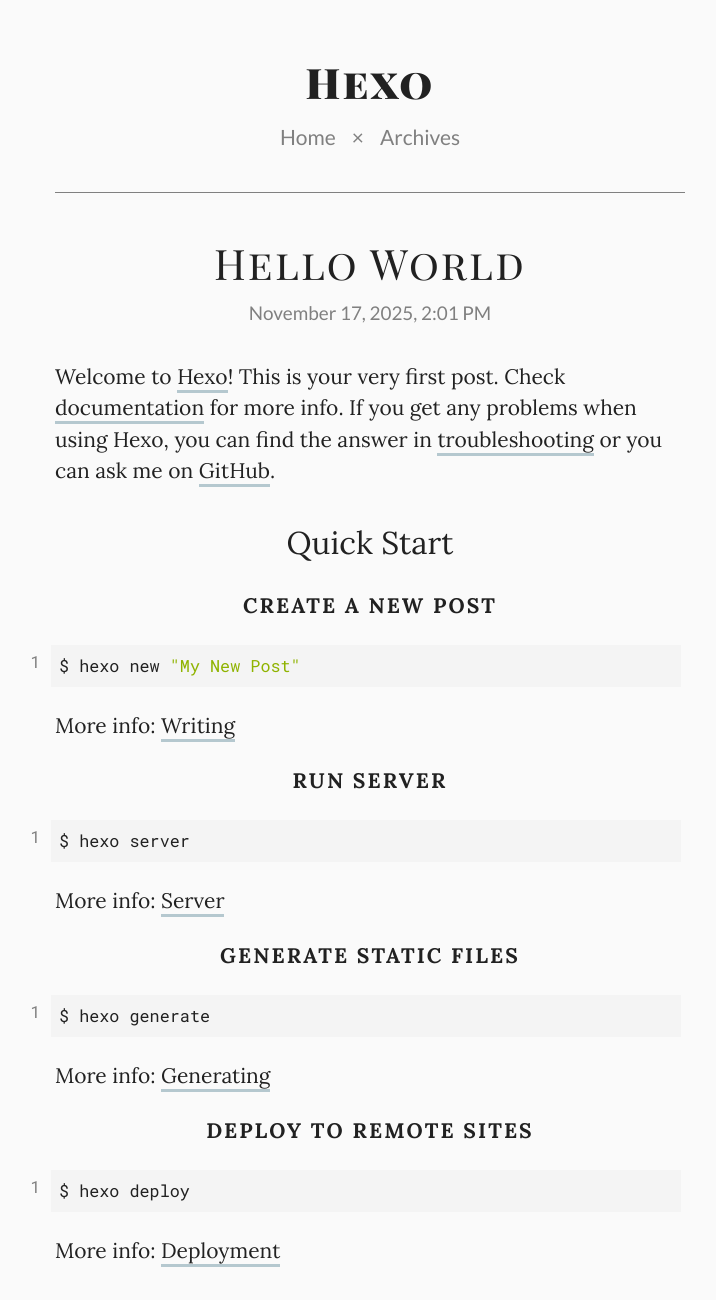
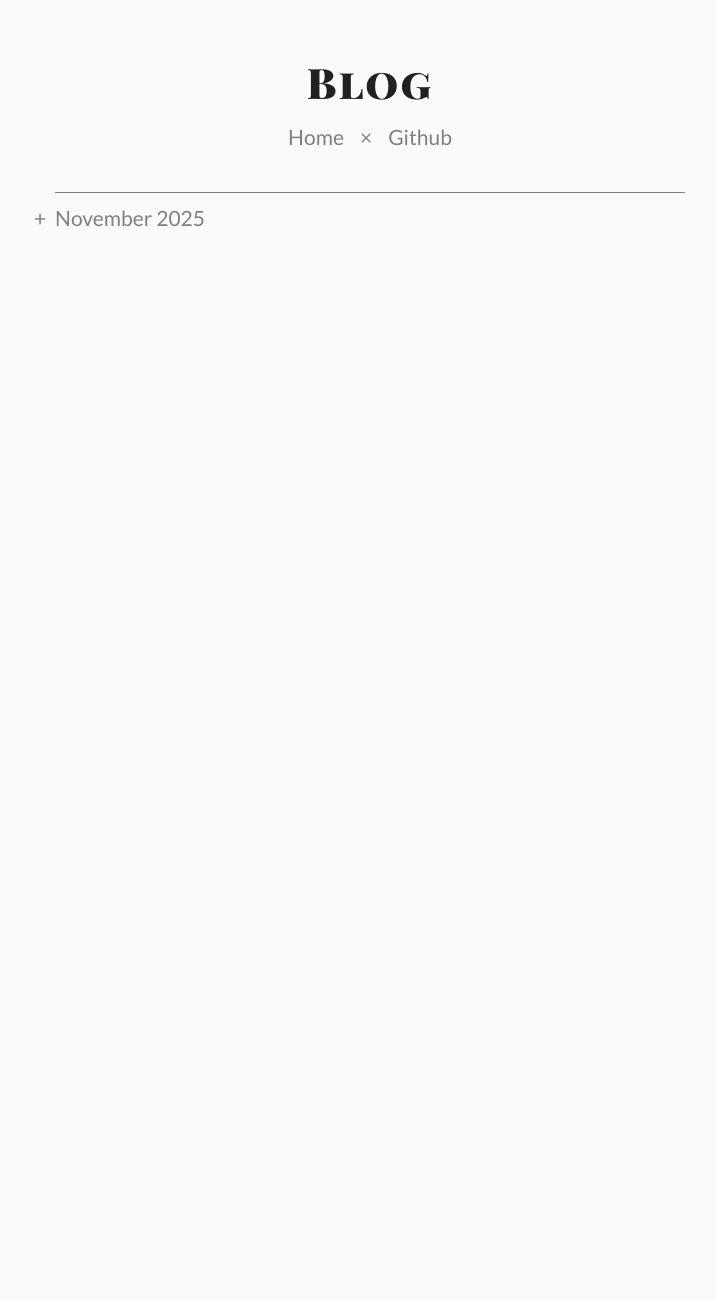
Before and after one commit to 105309530/105309530.github.io, a plain HTML site: page index.html in a window 1280 px wide. Shown: the part 40-1340 px from the top of the page, without its empty margins (270-986 px from the left). After the commit the page ends 848 px from the top, so only its background shows below. Drawn offline with Linux system fonts and the light colour scheme.

Commit message:
Site updated: 2025-11-17 16:30:53

```diff
--- a/index.html
+++ b/index.html
@@ -3,7 +3,7 @@
 <head>
   <meta charset="utf-8">
 
-  <title>Hexo</title>
+  <title>Blog</title>
   <meta name="viewport" content="width=device-width, initial-scale=1, maximum-scale=1">
 
 
@@ -16,18 +16,18 @@
 
 
   <meta property="og:type" content="website">
-<meta property="og:title" content="Hexo">
+<meta property="og:title" content="Blog">
 <meta property="og:url" content="http://example.com/index.html">
-<meta property="og:site_name" content="Hexo">
+<meta property="og:site_name" content="Blog">
 <meta property="og:locale" content="en_US">
-<meta property="article:author" content="John Doe">
+<meta property="article:author" content="Bazinga">
 <meta name="twitter:card" content="summary"><meta name="generator" content="Hexo 7.3.0"></head>
 
 <body>
   <div id="wrapper">
     <header id="header">
   <h1 id="title">
-    <a href="/">Hexo</a>
+    <a href="/">Blog</a>
   </h1>
   <nav>
 
@@ -38,7 +38,7 @@
 
         <span class="nav-spacer">×</span>
 
-      <a class="nav-link" href="/archives">Archives</a>
+      <a class="nav-link" target="_blank" rel="noopener" href="https://github.com/105309530">Github</a>
 
 
   </nav>
@@ -47,51 +47,40 @@
     <div id="content">
 
 
-    <article id="post-hello-world" class="article article-type-post" itemprop="blogPost" itemscope>
-  <div class="article-inner">
-
-      <header class="article-header">
 
 
-    <h2 class="article-title" itemprop="name">
+
+
+
+
+
+
+      <section class="archives-wrap">
+        <input class="hidden-input" type="checkbox" name="expand" id="expand1">
+        <label class="month" for="expand1">November 2025</label>
+        <div class="archives hidden">
+
+    <article class="archive-article archive-type-post">
+  <div class="archive-article-inner">
+    <header class="archive-article-header">
+      <time class="archive-article-date" datetime="2025-11-17T06:01:36.781Z" itemprop="datePublished">17</time>
+
+
+
+    <h2 class="archive-article-title" itemprop="name">
       <a href="/2025/11/17/hello-world/">Hello World</a>
 
     </h2>
 
 
 
-        <div class="article-meta">
-          <time class="article-date" datetime="2025-11-17T06:01:36.781Z" itemprop="datePublished">November 17, 2025, 2:01 PM</time>
-
-
-        </div>
-      </header>
-
-    <div class="article-entry" itemprop="articleBody">
-
-
-        <p>Welcome to <a target="_blank" rel="noopener" href="https://hexo.io/">Hexo</a>! This is your very first post. Check <a target="_blank" rel="noopener" href="https://hexo.io/docs/">documentation</a> for more info. If you get any problems when using Hexo, you can find the answer in <a target="_blank" rel="noopener" href="https://hexo.io/docs/troubleshooting.html">troubleshooting</a> or you can ask me on <a target="_blank" rel="noopener" href="https://github.com/hexojs/hexo/issues">GitHub</a>.</p>
-<h2 id="Quick-Start"><a href="#Quick-Start" class="headerlink" title="Quick Start"></a>Quick Start</h2><h3 id="Create-a-new-post"><a href="#Create-a-new-post" class="headerlink" title="Create a new post"></a>Create a new post</h3><figure class="highlight bash"><table><tr><td class="gutter"><pre><span class="line">1</span><br></pre></td><td class="code"><pre><span class="line">$ hexo new <span class="string">&quot;My New Post&quot;</span></span><br></pre></td></tr></table></figure>
-
-<p>More info: <a target="_blank" rel="noopener" href="https://hexo.io/docs/writing.html">Writing</a></p>
-<h3 id="Run-server"><a href="#Run-server" class="headerlink" title="Run server"></a>Run server</h3><figure class="highlight bash"><table><tr><td class="gutter"><pre><span class="line">1</span><br></pre></td><td class="code"><pre><span class="line">$ hexo server</span><br></pre></td></tr></table></figure>
-
-<p>More info: <a target="_blank" rel="noopener" href="https://hexo.io/docs/server.html">Server</a></p>
-<h3 id="Generate-static-files"><a href="#Generate-static-files" class="headerlink" title="Generate static files"></a>Generate static files</h3><figure class="highlight bash"><table><tr><td class="gutter"><pre><span class="line">1</span><br></pre></td><td class="code"><pre><span class="line">$ hexo generate</span><br></pre></td></tr></table></figure>
-
-<p>More info: <a target="_blank" rel="noopener" href="https://hexo.io/docs/generating.html">Generating</a></p>
-<h3 id="Deploy-to-remote-sites"><a href="#Deploy-to-remote-sites" class="headerlink" title="Deploy to remote sites"></a>Deploy to remote sites</h3><figure class="highlight bash"><table><tr><td class="gutter"><pre><span class="line">1</span><br></pre></td><td class="code"><pre><span class="line">$ hexo deploy</span><br></pre></td></tr></table></figure>
-
-<p>More info: <a target="_blank" rel="noopener" href="https://hexo.io/docs/one-command-deployment.html">Deployment</a></p>
-
-
-    </div>
+    </header>
+  </div>
+</article>
 
 
 
-  </div>
-</article>
-
+    </div></section>
 
 
 
```
Also changed, not shown: 2025/11/17/hello-world/index.html (+5 -5 lines), archives/2025/11/index.html (+6 -10 lines), archives/2025/index.html (+6 -10 lines), archives/index.html (+6 -10 lines).
